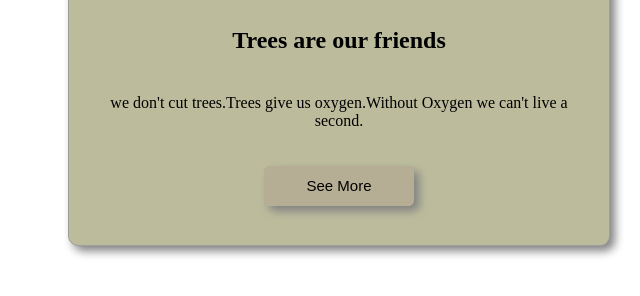
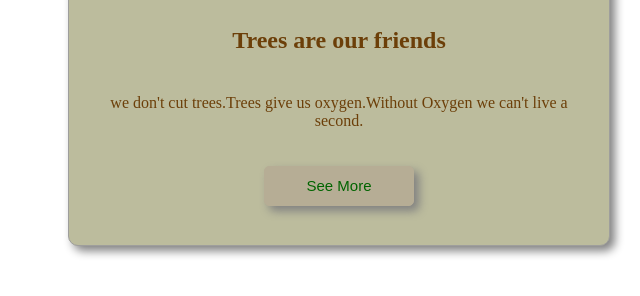
Before and after one commit to Masuda-Akter-Tisha/PH-Bootcamp-M-3, a plain HTML site: page box.html in a window 1280 px wide. Shown: the part 396-692 px from the top of the page, without its empty margins (640-1280 px from the left). Drawn offline with Linux system fonts and the light colour scheme.

Commit message:
added some css property

```diff
--- a/box.html
+++ b/box.html
@@ -21,6 +21,7 @@
         p {
             text-align: center;
             padding: 10px 0px;
+            color: rgb(108, 63, 9);
         }
 
         .img {
@@ -42,6 +43,7 @@
             border: 1px solid rgb(182, 173, 149);
             box-shadow: 5px 5px 10px gray;
             background-color: rgb(182, 173, 149);
+            color: darkgreen;
         }
     </style>
 </head>
```
